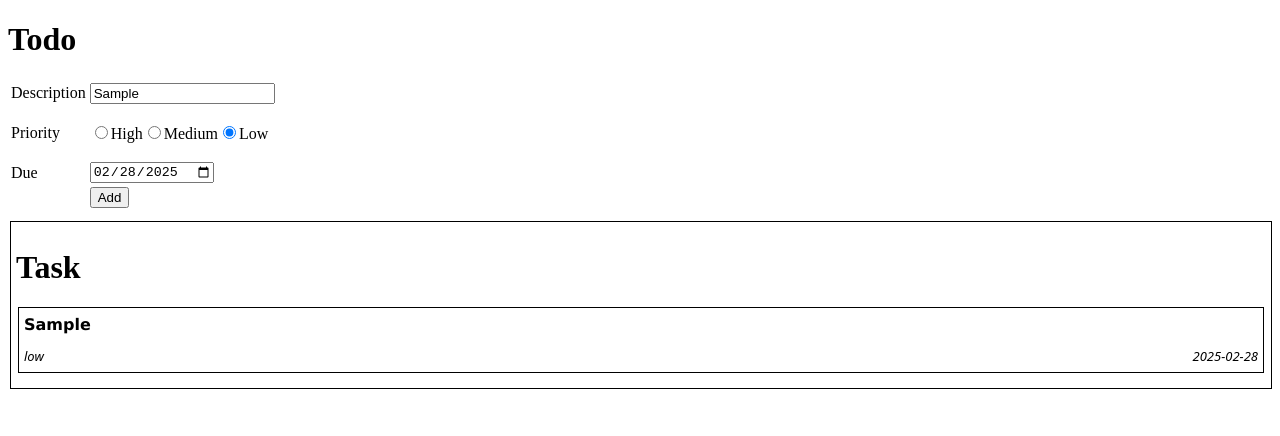
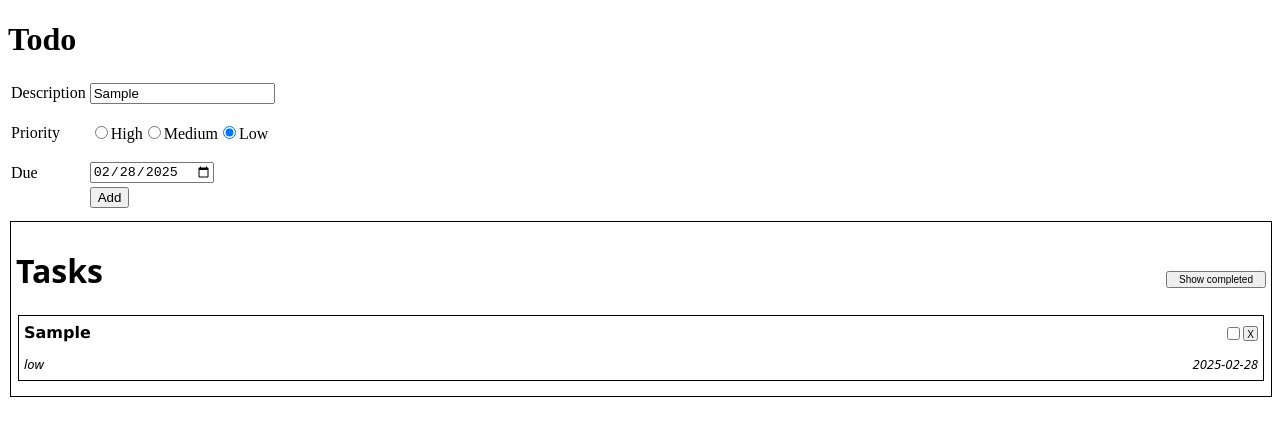
Before and after one commit to chloetohce/csf_32w, an Angular app: page / in a window 1280 px wide. Both pictures are taken after typing "Sample" into the empty fields and a click on the button "Add". Shown: the top 436 px of the page. Built offline with nearby package versions, Linux system fonts and the light colour scheme.

Commit message:
added: completion and delete

```diff
--- a/src/app/components/form/form.component.ts
+++ b/src/app/components/form/form.component.ts
@@ -24,6 +24,7 @@ export class FormComponent implements OnInit {
       description: this.todoForm.get('description')?.value,
       priority: this.todoForm.get('priority')?.value,
       due: this.todoForm.get('due')?.value,
+      completion: false
     }
     this.newTask.next(task);
     console.info("Created new task: ", this.todoForm.value);
@@ -42,8 +43,10 @@ export class FormComponent implements OnInit {
       due: this.fb.control<string>(defaultDate.toISOString().split("T")[0],
         [
           (control: AbstractControl) => {
-            const selectedDate = Date.parse(control.value);
-            const now = Date.now();
+            const selectedDate = new Date(control.value);
+            const now = new Date();
+            selectedDate.setHours(0, 0, 0, 0)
+            now.setHours(0, 0, 0, 0)
             return selectedDate >= now ? null : {pastDate: true}
           }
         ]
--- a/src/app/components/task/task.component.css
+++ b/src/app/components/task/task.component.css
@@ -19,6 +19,13 @@
     padding: 5px;
 }
 
+.title {
+    display: flex;
+    flex-direction: row;
+    justify-content: space-between;
+    align-items: center;
+}
+
 .title p {
     font-family: Verdana, Geneva, Tahoma, sans-serif;
     font-weight: 600;
@@ -32,3 +39,35 @@
     font-size: small;
     font-style: italic;
 }
+
+.top {
+    display: flex;
+    flex-direction: row;
+    justify-content: space-between;
+    font-family:system-ui, -apple-system, BlinkMacSystemFont, 'Segoe UI', Roboto, Oxygen, Ubuntu, Cantarell, 'Open Sans', 'Helvetica Neue', sans-serif;
+    align-items: baseline;
+    width: 100%;
+}
+
+.top button {
+    height: fit-content;
+    font-size: x-small;
+    width: 100px;
+}
+
+.title button {
+    font-size: x-small;
+    padding: 1px;
+    height: 15px;
+    width: 15px;
+    /* display: inline-flex; */
+    /* align-items: center; */
+    justify-content: center;
+}
+
+.buttons {
+    margin-right: 5px;
+    align-items: center;
+    align-content: center;
+    display: inline-flex;
+}
--- a/src/app/components/task/task.component.html
+++ b/src/app/components/task/task.component.html
@@ -1,9 +1,18 @@
 <div class="task">
-    <h1>Task</h1>
+    <div class="top">
+        <h1>Tasks</h1>
+        <button type="button" (click)="toggleCompletedVisibility()">{{visibleButtonText}}</button>
+    </div>
     @for (task of tasks; let i = $index; track i) {
+
+        @if (!task.completion || isCompletedVisible) {
             <div class="task-item">
                 <div class="title">
                     <p>{{task.description}}</p>
+                    <div class="buttons">
+                        <input type="checkbox" name="completion" id="" [checked]="task.completion" (click)="processComplete($event, i)">
+                        <button type="button" (click)="deleteTask(i)">X</button>
+                    </div>
                 </div>
                 <div class="small-text">
                     <p>{{task.priority}}</p>
@@ -11,4 +20,5 @@
                 </div>
             </div>
         }
+    }
 </div>
--- a/src/app/components/task/task.component.ts
+++ b/src/app/components/task/task.component.ts
@@ -12,6 +12,9 @@ export class TaskComponent implements OnChanges, OnInit {
   @Input() newTask!: Task;
   tasks!: Task[];
 
+  isCompletedVisible: boolean = false;
+  visibleButtonText: string = this.isCompletedVisible ? "Hide completed" : "Show completed"
+
   ngOnInit(): void {
       this.tasks = []
   }
@@ -21,4 +24,19 @@ export class TaskComponent implements OnChanges, OnInit {
         this.tasks.push(changes['newTask'].currentValue)
       }
   }
+
+  protected processComplete(event: any, idx: number) {
+      const curr: Task = this.tasks[idx];
+      curr.completion = event.target.checked;
+    console.log(this.tasks)
+  }
+
+  protected toggleCompletedVisibility() {
+    this.isCompletedVisible = !this.isCompletedVisible;
+    this.visibleButtonText = this.isCompletedVisible ? "Hide completed" : "Show completed"
+  }
+
+  protected deleteTask(idx: number) {
+    this.tasks = this.tasks.slice(idx, idx)
+  }
 }
--- a/src/app/models.ts
+++ b/src/app/models.ts
@@ -1,5 +1,6 @@
 export interface Task {
     description: string,
     priority: string,
-    due: string
+    due: string,
+    completion: boolean
 }
```
Lines whose indentation alone changed are shown as unchanged.
